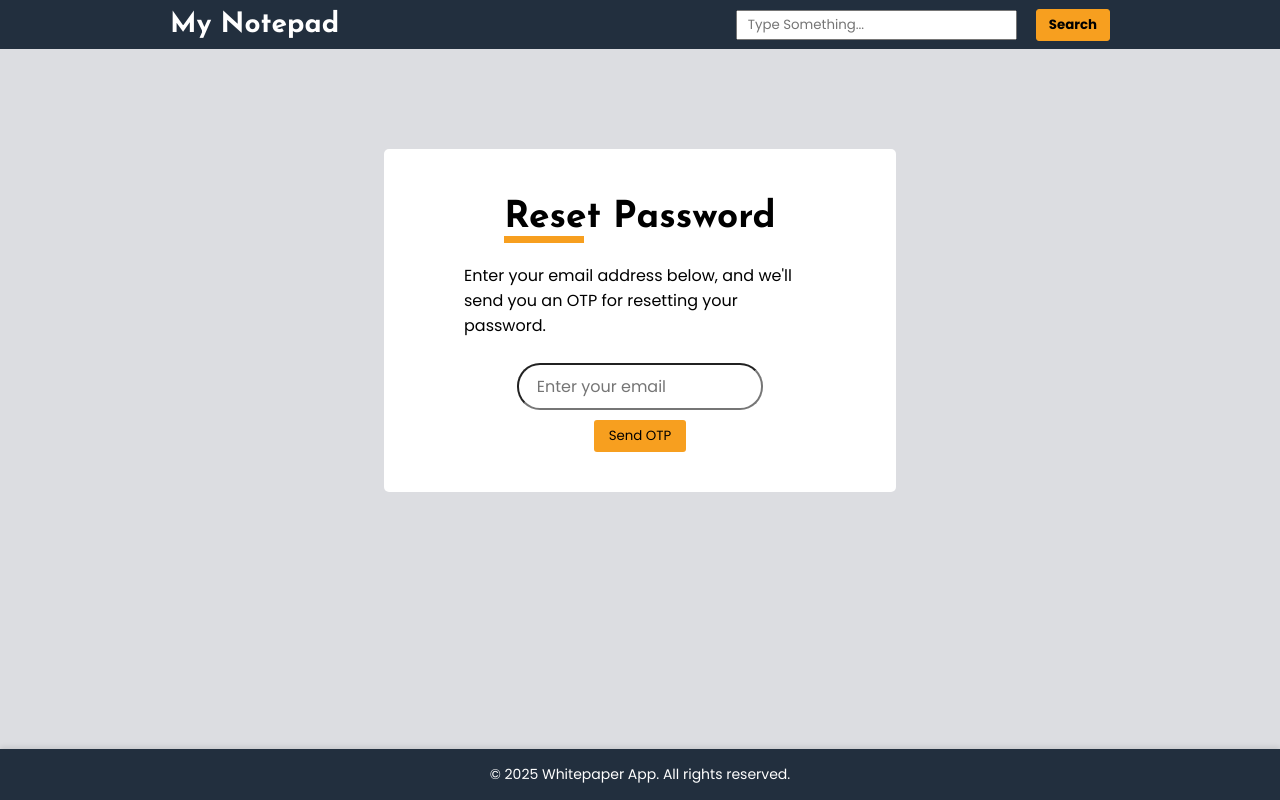
After one commit to ygowthamr/WhitePaper, a Django app: page /accounts/password_reset/ in a window 1280 px wide. The commit adds this page. Run offline with Django 3.2, Linux system fonts and the light colour scheme.

Commit message:
Add Forget Password Functioality

```diff
--- a/MyNotepad/urls.py
+++ b/MyNotepad/urls.py
@@ -13,13 +13,64 @@ Including another URLconf
     1. Import the include() function: from django.urls import include, path
     2. Add a URL to urlpatterns:  path('blog/', include('blog.urls'))
 """
+
+
+from django.contrib.auth.models import User
+from django.contrib.auth.hashers import make_password
+from django.shortcuts import render
+
+def reset_password(request):
+    if request.method == "POST":
+        password = request.POST.get("password")
+        confirm_password = request.POST.get("confirm_password")
+        email = request.session.get("reset_email")
+
+        if not request.session.get("otp_verified"):
+            return JsonResponse({"error": "OTP verification required before resetting password!"}, status=400)
+
+        if not (password and confirm_password):
+            return JsonResponse({"error": "Both password fields are required."}, status=400)
+
+        if password != confirm_password:
+            return JsonResponse({"error": "Passwords do not match."}, status=400)
+
+        if len(password) < 8:
+            return JsonResponse({"error": "Password must be at least 8 characters long."}, status=400)
+
+        try:
+            user = User.objects.get(username=email)  # Assuming username is the email
+            user.password = make_password(password)  # Hash the new password
+            user.save()
+            del request.session["reset_email"]  # Clear session data
+            del request.session["reset_otp"]
+            del request.session["otp_verified"]
+            return JsonResponse({"message": "Password reset successfully!"})
+        except User.DoesNotExist:
+            return JsonResponse({"error": "User not found!"}, status=400)
+
+    return render(request, "notesapp/reset_password.html")
+
 from django.contrib import admin
 from django.urls import path
 from django.urls.conf import include
+from django.http import JsonResponse
+def verify_otp(request):
+    if request.method == "POST":
+        entered_otp = request.POST.get("otp")
+        stored_otp = request.session.get("reset_otp")
+
+        if str(entered_otp) == str(stored_otp):
+            request.session["otp_verified"] = True  # Store verification status
+            return JsonResponse({"message": "OTP verified successfully!", "redirect": "reset-password/"})
+        else:
+            return JsonResponse({"error": "Invalid OTP. Please try again."}, status=400)
 
 urlpatterns = [
     path('admin/', admin.site.urls),
 	path('',include('notesapp.urls')),
     path('accounts/',include('accounts.urls')),
+    path('verify-otp/', verify_otp, name='verify-otp'),
+    path('reset-password/', reset_password, name='verify-otp'),
     path('notes/', include('notes.urls')),
+
 ]
--- a/accounts/urls.py
+++ b/accounts/urls.py
@@ -1,8 +1,12 @@
 from django.urls import path
 from . import views
+from django.http import JsonResponse
+
 
 urlpatterns = [
     path('signup/',views.signup),
     path('login/', views.login),
     path('logout/', views.logout, name='logout'),
+    path('password_reset/', views.password_reset, name='password_reset'),
+    path('password_reset/reset-password/', views.reset_password, name='reset-password'),
 ]
--- a/accounts/views.py
+++ b/accounts/views.py
@@ -4,7 +4,17 @@ from django.contrib.auth.models import User, auth
 from django.contrib import messages
 from django.contrib.auth import logout as auth_logout
 from django.contrib.auth.decorators import login_required
-
+import random
+import smtplib
+from email.mime.text import MIMEText
+from django.http import JsonResponse
+from django.shortcuts import render
+from django.contrib.auth.models import User
+from django.contrib.auth import get_user_model
+from django.shortcuts import redirect
+from django.http import JsonResponse
+from django.contrib.auth.models import User
+from django.contrib.auth.hashers import make_password
 
 # Create your views here.
 
@@ -61,6 +71,7 @@ def login(request):
             print("log in called")
             return render(request, 'notesapp/login.html', data)
     else:
+        print("log in called")
         return render(request, 'notesapp/login.html')
 
 @login_required
@@ -68,3 +79,82 @@ def logout(request):
     auth_logout(request)
     request.session.flush()
     return redirect('mynotepad')
+
+
+# Function to send OTP via email
+def send_otp_email(to_email, otp):
+    sender_email = "sakshambro730@gmail.com"
+    sender_password = "cpbctxuuvvcnieae"
+
+    subject = "Your Password Reset OTP"
+    body = f"Your OTP for password reset is: {otp}. Do not share this with anyone."
+
+    msg = MIMEText(body)
+    msg["Subject"] = subject
+    msg["From"] = sender_email
+    msg["To"] = to_email
+
+    try:
+        server = smtplib.SMTP("smtp.gmail.com", 587)
+        server.starttls()
+        server.login(sender_email, sender_password)
+        server.sendmail(sender_email, to_email, msg.as_string())
+        server.quit()
+        return True
+    except Exception as e:
+        print(f"Error sending OTP: {e}")
+        return False
+
+# View to handle password reset request
+def password_reset(request):
+    if request.method == "POST":
+        email = request.POST.get("email")
+
+        # # Check if user exists
+        # if not User.objects.filter(email=email).exists():
+        #     return JsonResponse({"error": "User not signed up!"}, status=400)
+
+        # Generate OTP
+        otp = random.randint(1000, 9999)
+        request.session["reset_otp"] = otp  # Store OTP in session
+        request.session["reset_email"] = email  # Store email in session
+        print("password reset called")
+        # Send OTP
+        if send_otp_email(email, otp):
+            return JsonResponse({"message": "OTP sent successfully!"})
+        else:
+            return JsonResponse({"error": "Failed to send OTP"}, status=500)
+
+    return render(request, "notesapp/password_reset.html")
+
+# View to verify OTP
+def reset_password(request):
+    if request.method == "POST":
+        password = request.POST.get("password")
+        confirm_password = request.POST.get("confirm_password")
+        email = request.session.get("reset_email")
+
+        if not request.session.get("otp_verified"):
+            return JsonResponse({"error": "OTP verification required before resetting password!"}, status=400)
+
+        if not (password and confirm_password):
+            return JsonResponse({"error": "Both password fields are required."}, status=400)
+
+        if password != confirm_password:
+            return JsonResponse({"error": "Passwords do not match."}, status=400)
+
+        if len(password) < 8:
+            return JsonResponse({"error": "Password must be at least 8 characters long."}, status=400)
+
+        try:
+            user = User.objects.get(username=email)  # Assuming username is the email
+            user.password = make_password(password)  # Hash the new password
+            user.save()
+            del request.session["reset_email"]  # Clear session data
+            del request.session["reset_otp"]
+            del request.session["otp_verified"]
+            return JsonResponse({"message": "Password reset successfully!"})
+        except User.DoesNotExist:
+            return JsonResponse({"error": "User not found!"}, status=400)
+
+    return render(request, "notesapp/reset_password.html")
--- a/templates/notesapp/login.html
+++ b/templates/notesapp/login.html
@@ -57,6 +57,9 @@
 
             <p style="color: red;">{{ error }}</p>
             <button><input type="submit" value="Login"></button>
+            <!-- <p>Forgot your password? <a href="{% url 'password_reset' %}">Reset it here</a></p> -->
+
+            <p>Forgot your password? <a href="/accounts/password_reset/">Reset it here</a></p>
 
             <div class="new-user">
                 <p>New user? <a href="/accounts/signup/">Create a account</a></p>
--- /dev/null
+++ b/templates/notesapp/password_reset.html
@@ -0,0 +1,121 @@
+<!DOCTYPE html>
+{% load static %}
+<html lang="en">
+<head>
+    <meta charset="UTF-8">
+    <meta http-equiv="X-UA-Compatible" content="IE=edge">
+    <meta name="viewport" content="width=device-width, initial-scale=1.0">
+
+    <!-- CSS file link -->
+    <link rel="stylesheet" href="{% static 'css/style.css' %}" type="text/css">
+    <link rel="stylesheet" href="{% static 'css/responsive.css' %}" type="text/css">
+
+    <!-- Google fonts -->
+    <link rel="preconnect" href="https://fonts.googleapis.com">
+    <link rel="preconnect" href="https://fonts.gstatic.com" crossorigin>
+    <link href="https://fonts.googleapis.com/css2?family=Josefin+Sans:wght@100;400;700&family=Poppins:wght@100;400;700&display=swap" rel="stylesheet">
+
+    <!-- Title -->
+    <title>My Notepad - Reset Password</title>
+</head>
+<body>
+    <!-- Header Section -->
+    <header>
+        <div class="logo">
+            <a href="/">My Notepad</a>
+            <style>
+                .logo a {
+                    display: inline-block;
+                    font-family: 'Josefin Sans', sans-serif;
+                    font-size: 28px;
+                    font-weight: 600;
+                    text-decoration: none;
+                    color: #ffffff;
+                }
+            </style>
+        </div>
+        <div class="search-bar">
+            <input type="text" id="searchTxt" placeholder="Type Something...">
+            <input type="submit" value="Search">
+        </div>
+    </header>
+
+    <div class="login-container">
+        <h1>Reset Password</h1>
+        <p style="margin-bottom: 20px;">Enter your email address below, and we'll send you an OTP for resetting your password.</p>
+
+        <!-- Email Form -->
+        <form id="email-form">
+            {% csrf_token %}
+            <input type="email" name="email" placeholder="Enter your email" required>
+            <button type="submit">Send OTP</button>
+        </form>
+
+        <!-- OTP Verification Section (Initially Hidden) -->
+        <div id="otp-section" style="display: none; margin-top: 20px;">
+            <p>Enter the OTP sent to your email:</p>
+            <form id="otp-form">
+                {% csrf_token %}
+                <input type="text" name="otp" placeholder="Enter OTP" required>
+                <button type="submit">Verify OTP</button>
+            </form>
+        </div>
+    </div>
+
+    <footer>
+        <p>&copy; <span id="currentYear"></span> Whitepaper App. All rights reserved.</p>
+    </footer>
+
+    <!-- JavaScript -->
+    <script>
+        document.getElementById('currentYear').textContent = new Date().getFullYear();
+
+        document.addEventListener("DOMContentLoaded", function () {
+            const emailForm = document.getElementById("email-form");
+            const otpSection = document.getElementById("otp-section");
+            const otpForm = document.getElementById("otp-form");
+
+            emailForm.addEventListener("submit", async function (event) {
+                event.preventDefault();
+
+                let formData = new FormData(emailForm);
+
+                let response = await fetch("", {  // Send request to password_reset view
+                    method: "POST",
+                    body: formData
+                });
+
+                let result = await response.json();
+
+                if (response.ok) {
+                    alert(result.message); // Show success message
+                    otpSection.style.display = "block"; // Show OTP input field
+                } else {
+                    alert(result.error); // Show error message
+                }
+            });
+
+            otpForm.addEventListener("submit", async function (event) {
+    event.preventDefault();
+
+    let formData = new FormData(otpForm);
+
+    let response = await fetch("/verify-otp/", {
+        method: "POST",
+        body: formData
+    });
+
+    let result = await response.json();
+
+
+    if (response.ok) {
+        alert(result.message); // OTP verified
+        window.location.href = result.redirect; // Redirect to password reset page
+    } else {
+        alert(result.error); // Invalid OTP
+    }
+});
+});
+    </script>
+</body>
+</html>
```
Also changed, not shown: static/css/style.css (+46 -0 lines), templates/notesapp/reset_password.html (added, +85 -0 lines).
